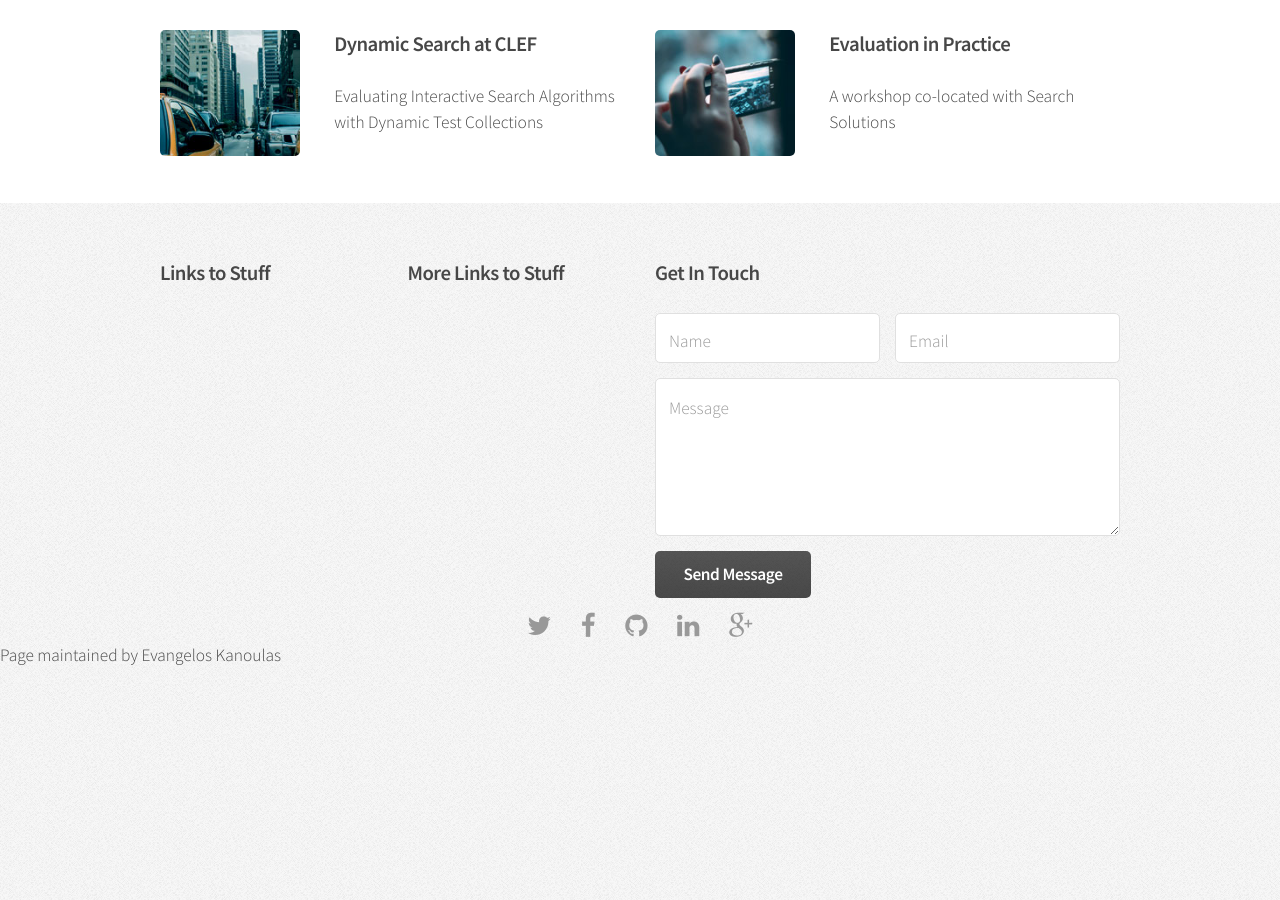
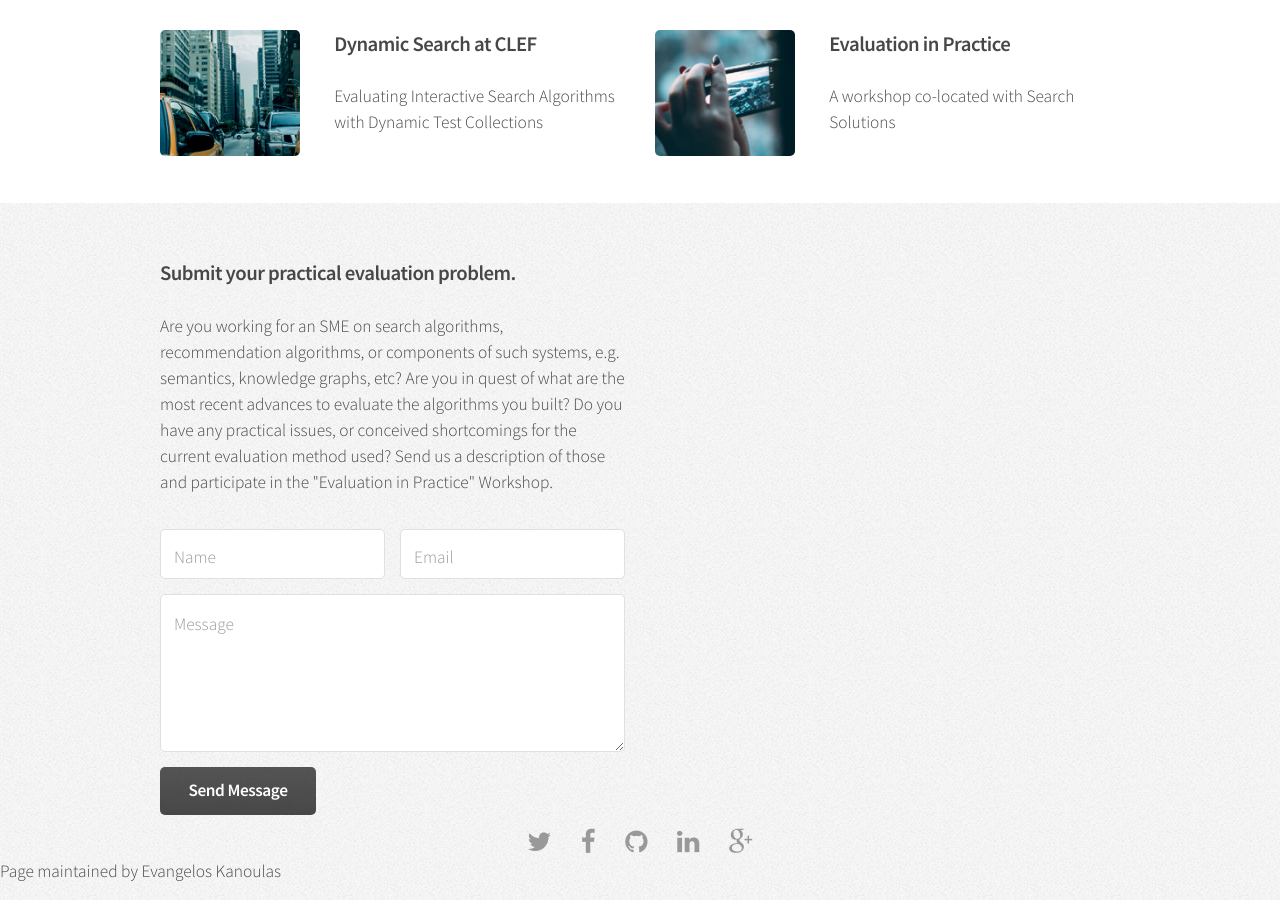
Before and after one commit to ekanou/evaluation, a Jekyll site: the page built from index.html, in a window 1280 px wide and 900 px high, scrolled down 1276 px. Built offline with Jekyll 4.4.1, drawn with Linux system fonts in a browser that asks for light colours; the list of posts is cut into pages by our own code; before the commit the page ends 2030 px from its top, so only the background shows below that.

Commit message:
Update footer.html

```diff
--- a/_includes/footer.html
+++ b/_includes/footer.html
@@ -2,6 +2,7 @@
 			<div id="footer">
 				<div class="container">
 					<div class="row ">
+						<!--
 						<div class="6u">
 							<div class="row collapse-at-2">
 								<section class="6u">
@@ -30,8 +31,10 @@
 								</section>
 							</div>
 						</div>
+						-->
 						<section class="6u">
-							<h3>Get In Touch</h3>
+							<h3>Submit your practical evaluation problem.</h3>
+							<p>Are you working for an SME on search algorithms, recommendation algorithms, or components of such systems, e.g. semantics, knowledge graphs, etc? Are you in quest of what are the most recent advances to evaluate the algorithms you built? Do you have any practical issues, or conceived shortcomings for the current evaluation method used? Send us a description of those and participate in the "Evaluation in Practice" Workshop.</p>
 							<form>
 								<div class="row half collapse-at-2">
 									<div class="6u">
```
